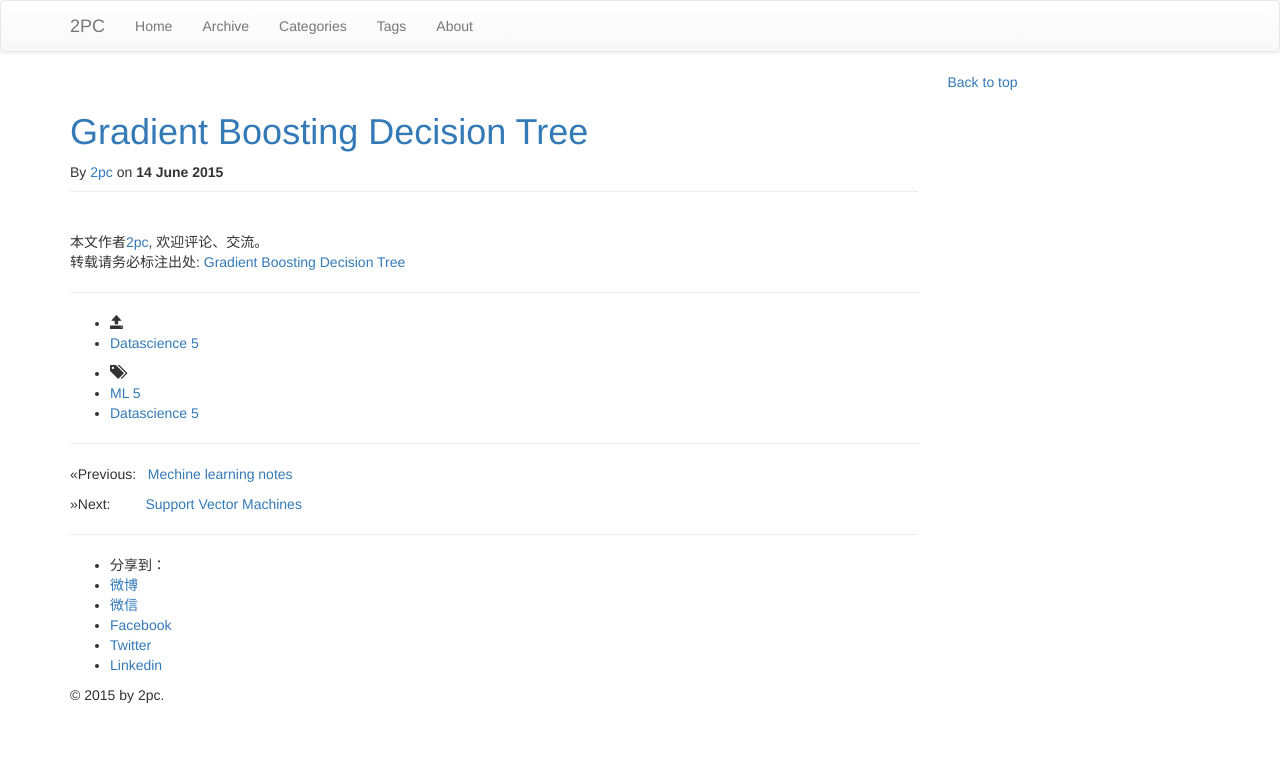
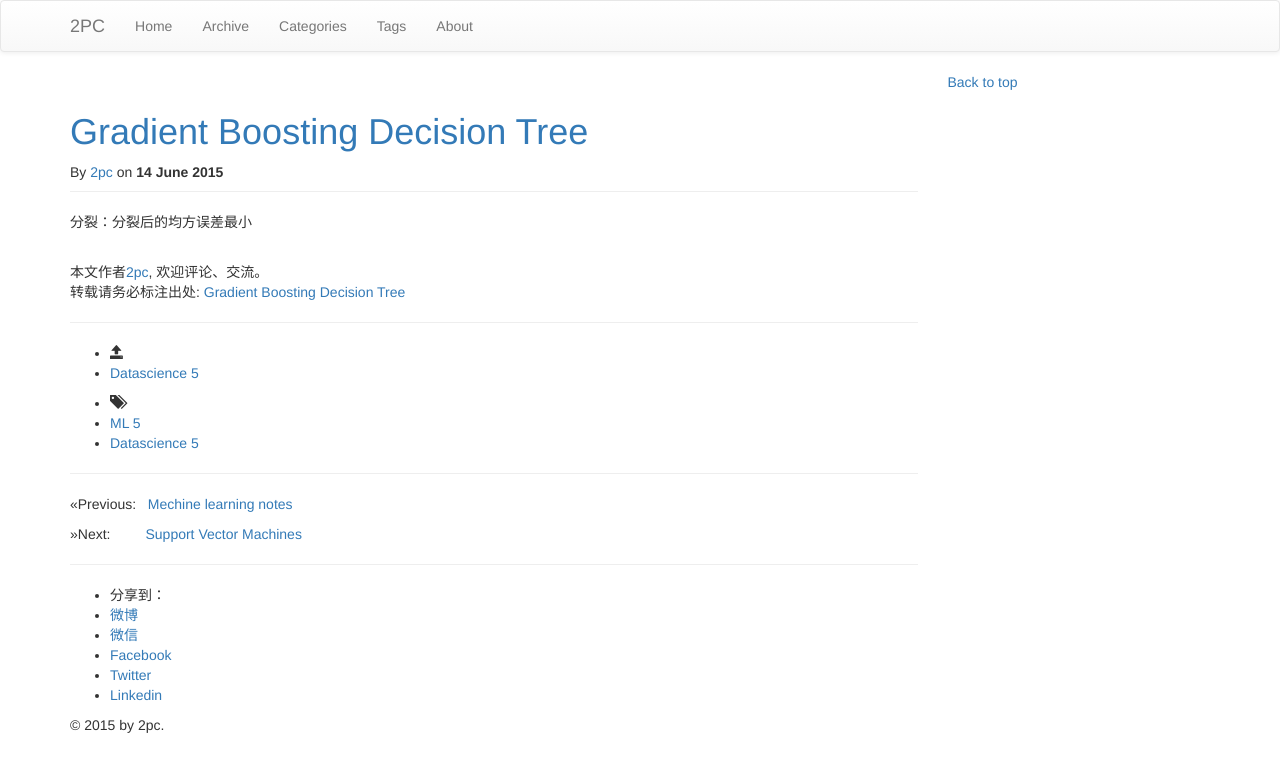
Before and after one commit to luyee/2pc.github.io, a Jekyll site: the page built from _posts/datascience/2015-06-14-Gradient Boosting Decision Tree.md, in a window 1280 px wide. Shown: the top 772 px of the page. Built offline with Jekyll 4.4.1, drawn with Linux system fonts in a browser that asks for light colours; nearby versions of some CDN libraries; library files that are not in the unit come from our copies; comment, search, counter and statistics services are not loaded.

Commit message:
Update 2015-06-14-Gradient Boosting Decision Tree.md

```diff
--- a/_posts/datascience/2015-06-14-Gradient Boosting Decision Tree.md
+++ b/_posts/datascience/2015-06-14-Gradient Boosting Decision Tree.md
@@ -6,3 +6,5 @@ description: "Datascience Guide"
 category: "Datascience"
 tags: ["ML","Datascience"]
 ---
+
+分裂：分裂后的均方误差最小
```
